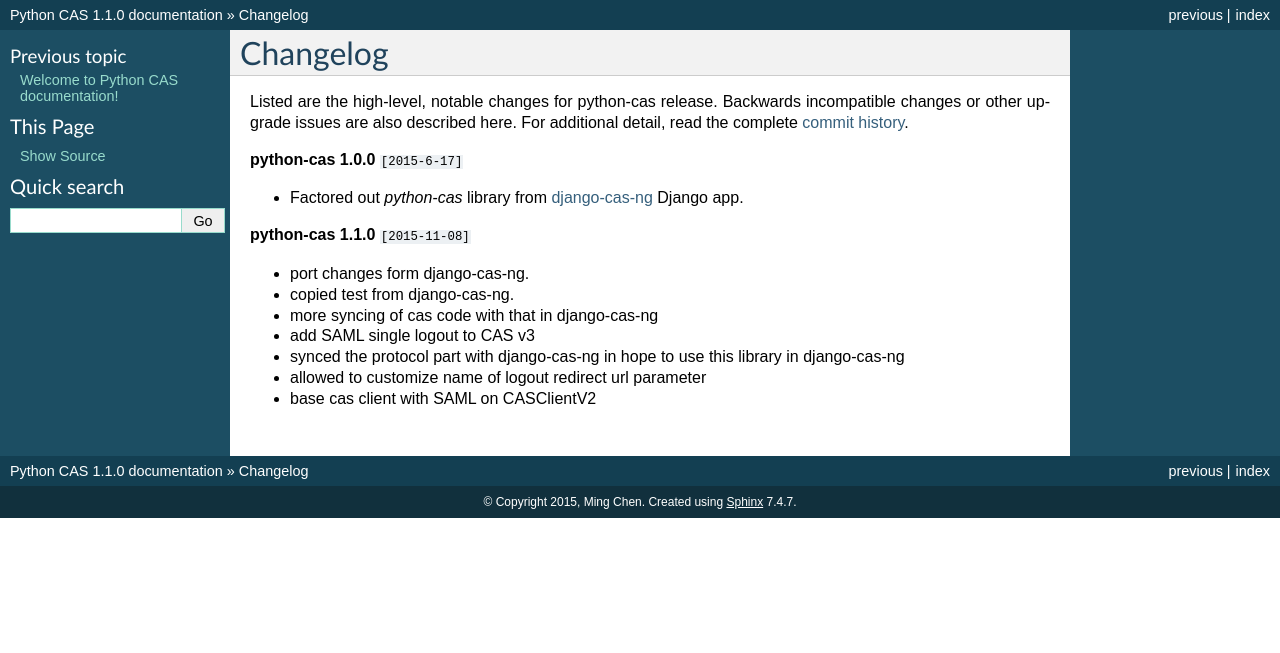
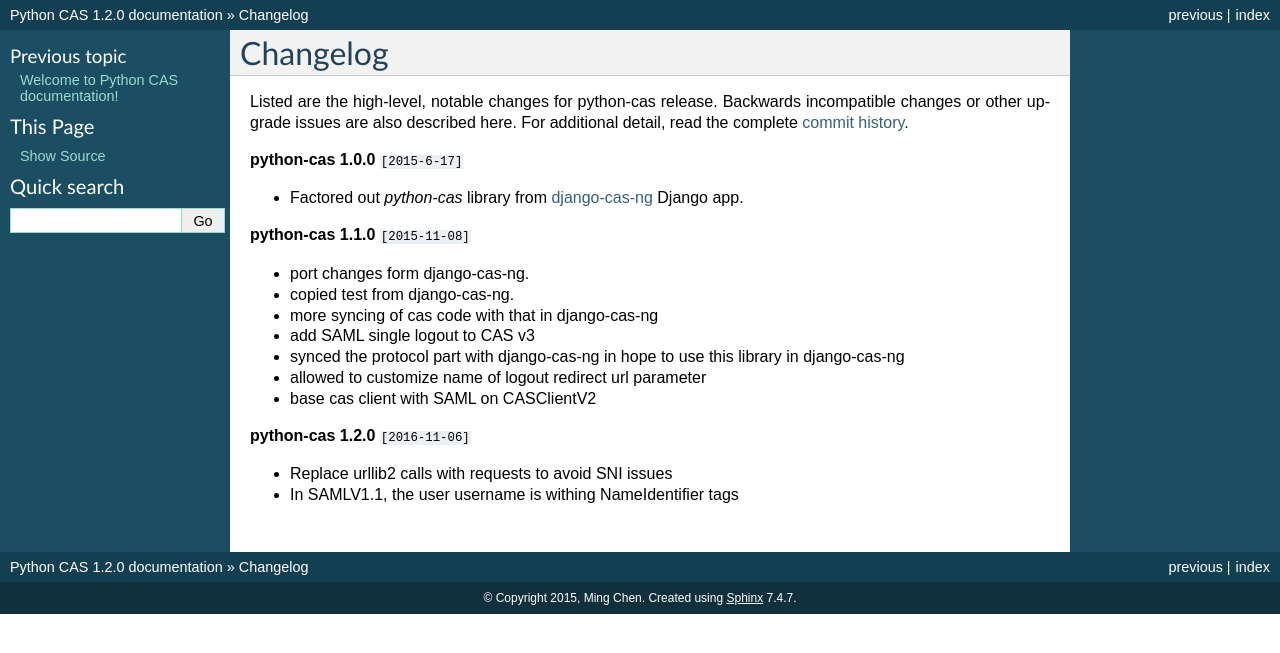
Before and after one commit to python-cas/python-cas, a Sphinx documentation site: the page built from docs/changelog.rst, in a window 1280 px wide. Shown: the top 653 px of the page. Built offline with Sphinx 7.4.7, drawn with Linux system fonts in a browser that asks for light colours.

Commit message:
Release 1.2.0

```diff
--- a/docs/changelog.rst
+++ b/docs/changelog.rst
@@ -21,5 +21,11 @@
 * allowed to customize name of logout redirect url parameter
 * base cas client with SAML on CASClientV2
 
+
+**python-cas 1.2.0** ``[2016-11-06]``
+
+* Replace urllib2 calls with requests to avoid SNI issues
+* In SAMLV1.1, the user username is withing NameIdentifier tags
+
 .. _commit history: https://github.com/python-cas/python-cas/commits
 .. _django-cas-ng: https://github.com/mingchen/django-cas-ng
--- a/docs/conf.py
+++ b/docs/conf.py
@@ -52,9 +52,9 @@
 # built documents.
 #
 # The short X.Y version.
-version = '1.1'
+version = '1.2'
 # The full version, including alpha/beta/rc tags.
-release = '1.1.0'
+release = '1.2.0'
 
 # The language for content autogenerated by Sphinx. Refer to documentation
 # for a list of supported languages.
--- a/setup.py
+++ b/setup.py
@@ -34,5 +34,5 @@
     packages=['.'],
     url='https://github.com/python-cas/python-cas',
     download_url ='https://github.com/python-cas/python-cas/releases',
-    version='1.1.0',
+    version='1.2.0',
 )
```
